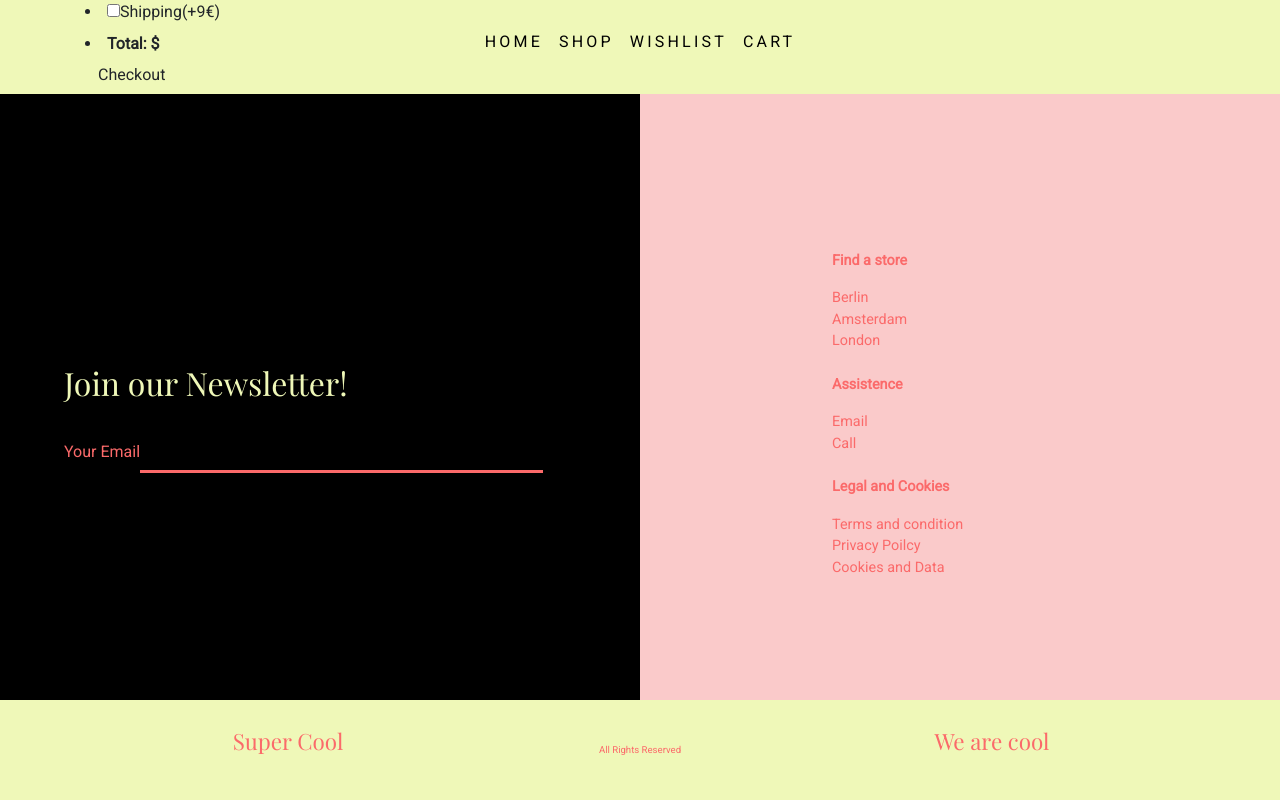
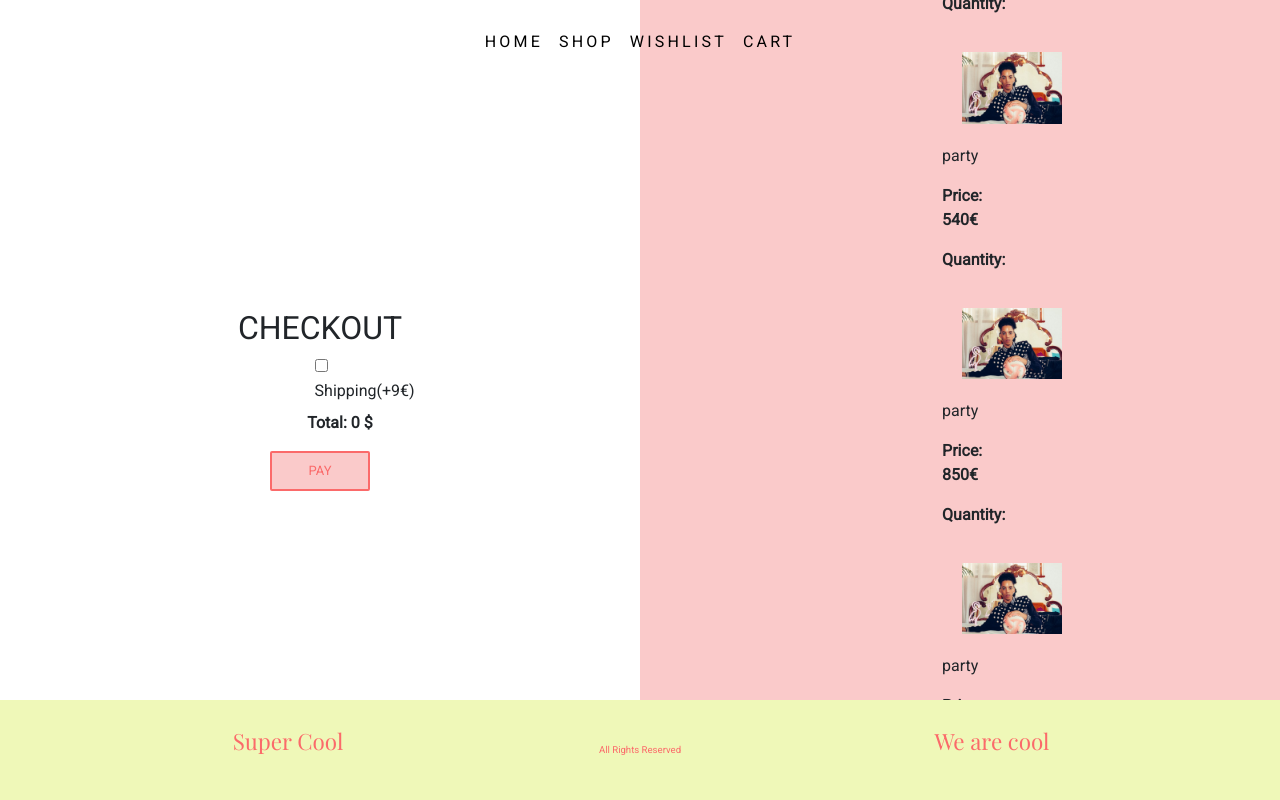
Before and after one commit to seymonyu/borlin, a React (Create React App) app: page /checkout in a window 1280 px wide. Shown: the top 800 px of the page. Built offline with nearby package versions, Linux system fonts and the light colour scheme; a web font is replaced by a local one.

Commit message:
styling of checkout and cart

```diff
--- a/src/component/pages/cart/Cart.js
+++ b/src/component/pages/cart/Cart.js
@@ -31,15 +31,15 @@ class Cart extends Component {
   };
   render() {
     return (
-      <div className="checkout--wrapper">
+      <div className="cart--wrapper">
         {this.props.cartList.map((item) => {
           return (
-            <li className="checkout--list_item" key={item.id}>
-              <div className="checkout--list_img">
-                <img src={item.image} alt={item.image} className="" />
+            <li className="cart--list_item" key={item.id}>
+              <div className="cart--list_img">
+                <img src={item.image} alt={item.image} className="cart--img" />
               </div>
 
-              <div className="item-desc">
+              <div className="cart--item-desc">
                 <span className="title">{item.description}</span>
                 <p>{item.category}</p>
                 <p>
@@ -48,7 +48,7 @@ class Cart extends Component {
                 <p>
                   <b>Quantity: {item.quantity}</b>
                 </p>
-                <div className="add-remove">
+                <div className="cart--add-remove">
                   <Link to="/cart">
                     <i
                       className="material-icons"
@@ -71,7 +71,7 @@ class Cart extends Component {
                   </Link>
                 </div>
                 <button
-                  className="waves-effect waves-light btn pink remove"
+                  className="cart--button"
                   onClick={() => {
                     this.handleRemove(item.id);
                   }}
@@ -85,10 +85,11 @@ class Cart extends Component {
         <button className="cart--button" onClick={this.routeChange}>
           Checkout!
         </button>
-        <div className="checkout--wrapper">
+        <div className="cart--wrapper">
           <div className="cart">
             <h5>You have ordered:</h5>
-            <ul className="collection">{this.props.cartList.length}</ul>
+            <ul className="cart--list">{this.props.cartList.length} items</ul>
+            <ul className="cart--list">{this.props.total} €</ul>
           </div>
         </div>
       </div>
@@ -98,6 +99,7 @@ class Cart extends Component {
 const mapStateToProps = (state) => {
   return {
     cartList: state.cartReducer.cartList,
+    total: state.cartReducer.total,
     //addedItems: state.addedItems
   };
 };
--- a/src/component/pages/checkout/Checkout.js
+++ b/src/component/pages/checkout/Checkout.js
@@ -1,5 +1,7 @@
 import React, { Component } from "react";
 import { connect } from "react-redux";
+import "../../../stylesheets/Checkout.scss";
+import { Link } from "react-router-dom";
 //import { addShipping } from './actions/cartActions'
 class Checkout extends Component {
   componentWillUnmount() {
@@ -16,9 +18,11 @@ class Checkout extends Component {
 
   render() {
     return (
-      <div className="container">
-        <div className="collection">
-          <li className="collection-item">
+      <div className="checkout--wrapper">
+        <div className="checkout--left_wrapper">
+          <h2>CHECKOUT</h2>
+          <ul className="checkout--list">
+            <li className="checkout--list_item">
               <label>
                 <input
                   type="checkbox"
@@ -28,12 +32,42 @@ class Checkout extends Component {
                 <span>Shipping(+9€)</span>
               </label>
             </li>
-          <li className="collection-item">
+            <li className="checkout--item">
               <b>Total: {this.props.total} $</b>
             </li>
+          </ul>
+
+          <button className="button">PAY</button>
         </div>
-        <div className="checkout">
-          <button className="waves-effect waves-light btn">Checkout</button>
+
+        <div className="checkout--right_wrapper">
+          <ul className="checkout--list">
+            <h2>YOUR CART</h2>
+            {this.props.cartList.map((item) => {
+              return (
+                <li className="checkout--list_item" key={item.id}>
+                  <div className="checkout--list_img">
+                    <img
+                      src={item.image}
+                      alt={item.image}
+                      className="checkout--img"
+                    />
+                  </div>
+
+                  <div className="item-desc">
+                    <span className="title">{item.description}</span>
+                    <p>{item.category}</p>
+                    <p>
+                      <b>Price: {item.price}€</b>
+                    </p>
+                    <p>
+                      <b>Quantity: {item.quantity}</b>
+                    </p>
+                  </div>
+                </li>
+              );
+            })}
+          </ul>
         </div>
       </div>
     );
@@ -42,8 +76,8 @@ class Checkout extends Component {
 
 const mapStateToProps = (state) => {
   return {
-    cartList: state.cartList,
-    total: state.total,
+    cartList: state.cartReducer.cartList,
+    total: state.cartReducer.total,
   };
 };
 
--- a/src/component/pages/wishlist/Wishlist.js
+++ b/src/component/pages/wishlist/Wishlist.js
@@ -10,22 +10,20 @@ export class Wishlist extends Component {
   render() {
     return (
       <div className="wishlist--wrapper">
+        <div className="wishlist--left_wrapper">
           {this.props.wishList.map((item) => {
             return (
               <li className="wishlist--list_item" key={item.id}>
                 <div className="wishlist--list_img">
-                <img src={item.image} alt={item.image} className="" />
+                  <img
+                    src={item.image}
+                    alt={item.image}
+                    className="wishlist--list_img"
+                  />
                 </div>
 
                 <div className="item-desc">
                   <span className="title">{item.description}</span>
-                <p>{item.category}</p>
-                <p>
-                  <b>Price: {item.price}€</b>
-                </p>
-                <p>
-                  <b>Quantity: {item.quantity}</b>
-                </p>
 
                   <button
                     className="waves-effect waves-light btn pink remove"
@@ -39,6 +37,7 @@ export class Wishlist extends Component {
               </li>
             );
           })}
+        </div>
       </div>
     );
   }
--- a/src/reducers/cartReducer.js
+++ b/src/reducers/cartReducer.js
@@ -160,14 +160,14 @@ const cartReducer = (state = initState, action) => {
   if (action.type === ADD_SHIPPING) {
     return {
       ...state,
-      total: state.total + 6,
+      total: state.total + 9,
     };
   }
 
   if (action.type === SUB_SHIPPING) {
     return {
       ...state,
-      total: state.total - 6,
+      total: state.total - 9,
     };
   } else {
     return state;
--- a/src/stylesheets/Cart.scss
+++ b/src/stylesheets/Cart.scss
@@ -5,7 +5,7 @@
   height: 40px;
   color: $pink;
   background-color: $light-pink;
-  display: flex;
+
   align-items: center;
   justify-content: center;
   border-radius: 2px;
@@ -17,8 +17,43 @@
     transition: 0.5s;
   }
 }
-
-.checkout--list_item {
+.cart--img {
+  width: 100px;
+  margin: 20px;
+}
+.cart--list_item {
   display: flex;
   justify-content: space-around;
 }
+.cart--wrapper {
+  height: 100vh;
+  background-color: $light-pink;
+  display: flex;
+
+  width: 100%;
+  margin: 0px 0px 0px 0px;
+}
+.cart--list {
+  list-style-type: none;
+  display: flex;
+  justify-content: center;
+  align-items: center;
+  flex-direction: column;
+}
+.cart--list_item {
+  list-style-type: none;
+  justify-content: space-between;
+  align-items: center;
+  width: 45%;
+}
+
+.cart--img {
+  width: 100px;
+  margin: 20px;
+}
+@media screen and (max-width: 700px) {
+  .cart--wrapper {
+    flex-direction: column;
+    height: 100vh;
+  }
+}
--- a/src/stylesheets/Checkout.scss
+++ b/src/stylesheets/Checkout.scss
@@ -1,16 +1,71 @@
 @import "./global.scss";
 
 .checkout--wrapper {
-  background-color: $white;
   height: 100vh;
+  background-color: $light-pink;
+  display: flex;
+
+  width: 100%;
+  margin: 0px 0px 0px 0px;
+}
+.checkout--list {
+  list-style-type: none;
   display: flex;
   justify-content: center;
-  width: 100%;
+  align-items: center;
+  flex-direction: column;
 }
 .checkout--list_item {
   list-style-type: none;
-  display: flex;
   justify-content: space-between;
   align-items: center;
   width: 45%;
 }
+.checkout--right_wrapper {
+  display: flex;
+  justify-content: center;
+  align-items: center;
+  width: 50%;
+}
+.checkout--left_wrapper {
+  width: 50%;
+  display: flex;
+  align-items: center;
+  justify-content: center;
+  background-color: $white;
+  flex-direction: column;
+}
+.checkout--right_circle {
+  font-family: $font-header;
+  border: 2px solid $lemon;
+  border-radius: 50%;
+  height: 250px;
+  width: 250px;
+  display: flex;
+  justify-content: center;
+  align-items: center;
+}
+.checkout--img {
+  width: 100px;
+  margin: 20px;
+}
+@media screen and (max-width: 700px) {
+  .checkout--wrapper {
+    flex-direction: column;
+    height: 100vh;
+  }
+}
+
+@media screen and (max-width: 700px) {
+  .checkout--right_wrapper {
+    width: 100%;
+    height: 50%;
+  }
+}
+
+@media screen and (max-width: 700px) {
+  .checkout--left_wrapper {
+    width: 100%;
+    height: 50%;
+  }
+}
--- a/src/stylesheets/Wishlist.scss
+++ b/src/stylesheets/Wishlist.scss
@@ -1,9 +1,72 @@
 @import "./global.scss";
 
+.wishlist--list_img {
+  width: 100px;
+}
 .wishlist--wrapper {
+  height: 100vh;
+  background-color: $light-pink;
+  display: flex;
   background-color: $light-pink;
   height: 100vh;
+  width: 100%;
+  margin: 0px 0px 0px 0px;
 }
-.wishlist--list_img {
-  height: 50px;
+.wishlist--list {
+  list-style-type: none;
+  display: flex;
+  justify-content: center;
+  align-items: center;
+  flex-direction: column;
 }
+.wishlist--list_item {
+  list-style-type: none;
+  justify-content: space-between;
+  align-items: center;
+  width: 45%;
+}
+.wishlist--right_wrapper {
+  display: flex;
+  justify-content: center;
+  align-items: center;
+  width: 50%;
+}
+.wishlist--left_wrapper {
+  width: 50%;
+  display: flex;
+  align-items: center;
+  justify-content: center;
+  background-color: $pink;
+  flex-direction: column;
+}
+.wishlist--right_circle {
+  font-family: $font-header;
+  border: 2px solid $lemon;
+  border-radius: 50%;
+  height: 250px;
+  width: 250px;
+  display: flex;
+  justify-content: center;
+  align-items: center;
+}
+
+@media screen and (max-width: 700px) {
+  .wishlist--wrapper {
+    flex-direction: column;
+    height: 100vh;
+  }
+}
+
+@media screen and (max-width: 700px) {
+  .wishlist--right_wrapper {
+    width: 100%;
+    height: 50%;
+  }
+}
+
+@media screen and (max-width: 700px) {
+  .wishlist--eft_wrapper {
+    width: 100%;
+    height: 50%;
+  }
+}
```
Lines whose indentation alone changed are shown as unchanged.
